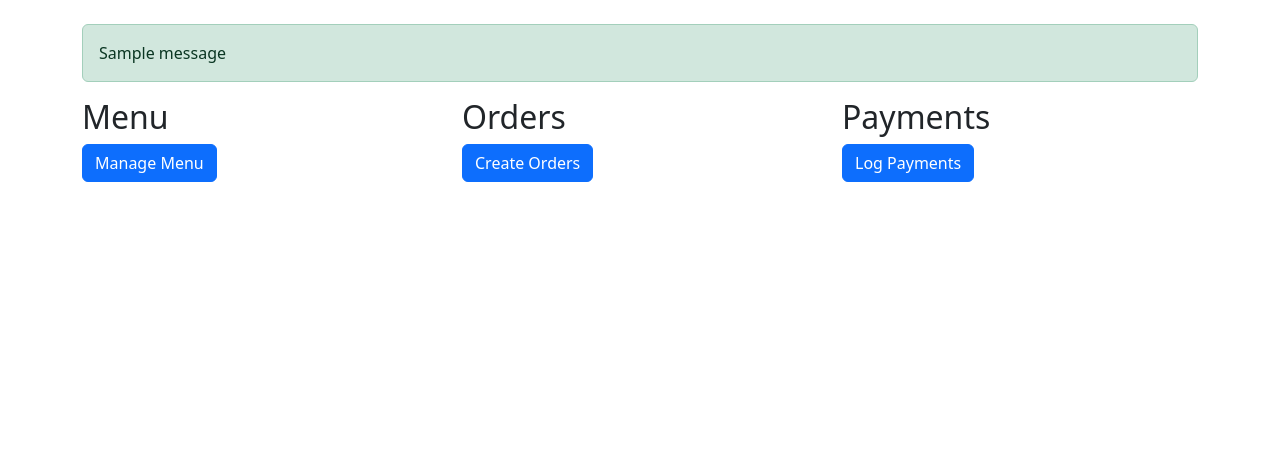
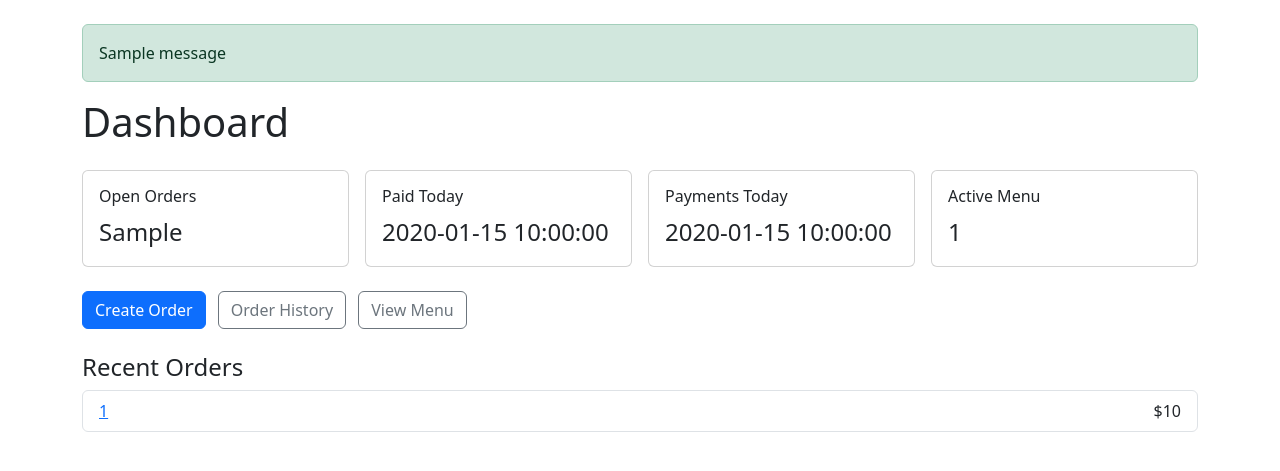
Before and after one commit to prtx/sisters_nook, a Flask app: template sisters_nook/templates/dashboard.html in a window 1280 px wide. Shown: the part 56-527 px from the top of the page. Run offline with Flask 3, Linux system fonts and the light colour scheme; the template is opened without the code that fills it: most values are stand-ins (such as "Sample title", 1, 10 or a date in 2020); one stand-in notice (Sample message) is shown.

Commit message:
feat: build full admin+employee dashboard UI

```diff
--- a/sisters_nook/app.py
+++ b/sisters_nook/app.py
@@ -1,188 +1,49 @@
 from __future__ import annotations
 
-from hashlib import sha256
-from flask import (
-    Flask,
-    flash,
-    redirect,
-    render_template,
-    request,
-    session,
-    url_for,
-)
+import os
 
-from sisters_nook.db import get_session, reset_database
+from flask import Flask, session
+
+from sisters_nook.db import get_session
 from sisters_nook.rest import api
-from sisters_nook.schema import Order, User, UserRole
-from sisters_nook.services import MenuService, OrderLineRequest, OrderService, UserService
-
-app = Flask(__name__)
-app.secret_key = "change-me-in-production"
-app.register_blueprint(api)
+from sisters_nook.routes.audit import audit_bp
+from sisters_nook.routes.auth import auth_bp
+from sisters_nook.routes.dashboard import dashboard_bp
+from sisters_nook.routes.menu import menu_bp
+from sisters_nook.routes.orders import orders_bp
+from sisters_nook.routes.payments import payments_bp
+from sisters_nook.routes.refunds import refunds_bp
+from sisters_nook.routes.users import users_bp
+from sisters_nook.schema import UserRole
+from sisters_nook.web.auth_utils import get_current_user
 
 
-def current_user() -> str | None:
-    return session.get("user_id")
+def create_app() -> Flask:
+    app = Flask(__name__)
+    app.secret_key = os.environ.get("SECRET_KEY", "change-me-in-production")
+
+    app.register_blueprint(api)
+    app.register_blueprint(auth_bp)
+    app.register_blueprint(dashboard_bp)
+    app.register_blueprint(menu_bp)
+    app.register_blueprint(orders_bp)
+    app.register_blueprint(payments_bp)
+    app.register_blueprint(refunds_bp)
+    app.register_blueprint(users_bp)
+    app.register_blueprint(audit_bp)
+
+    @app.context_processor
+    def inject_user():
+        user_id = session.get("user_id")
+        if not user_id:
+            return {"current_user": None, "is_admin": False}
+        with get_session() as db_session:
+            user = get_current_user(db_session)
+            if user is None:
+                return {"current_user": None, "is_admin": False}
+            return {"current_user": user, "is_admin": user.role == UserRole.ADMIN}
+
+    return app
 
 
-def login_required(role: UserRole):
-    def decorator(func):
-        def wrapper(*args, **kwargs):
-            user_id = current_user()
-            if not user_id:
-                flash("Login required", "warning")
-                return redirect(url_for("login"))
-            with get_session() as db_session:
-                user = db_session.get(User, user_id)
-                if user and user.role != role:
-                    flash("Unauthorized", "danger")
-                    return redirect(url_for("dashboard"))
-            return func(*args, **kwargs)
-        return wrapper
-    return decorator
-
-
-@app.route("/reset-db")
-def reset():
-    reset_database()
-    flash("Database reset", "success")
-    return redirect(url_for("dashboard"))
-
-
-def hash_password(value: str) -> str:
-    return sha256(value.encode()).hexdigest()
-
-
-@app.route("/login", methods=["GET", "POST"])
-def login():
-    if request.method == "POST":
-        email = request.form.get("email", "").strip()
-        password = request.form.get("password", "")
-        with get_session() as db_session:
-            user_service = UserService(db_session)
-            user = user_service.find_by_email(email)
-            if user and user.is_active and user.password_hash == hash_password(password):
-                session["user_id"] = user.id
-                session["user_role"] = user.role.value
-                flash("Successfully signed in.", "success")
-                return redirect(url_for("dashboard"))
-        flash("Invalid credentials.", "danger")
-    return render_template("login.html")
-
-
-@app.route("/logout")
-def logout():
-    session.pop("user_id", None)
-    session.pop("user_role", None)
-    flash("Logged out.", "info")
-    return redirect(url_for("dashboard"))
-
-
-@app.route("/")
-def dashboard():
-    return render_template("dashboard.html")
-
-
-@app.route("/menu")
-def menu():
-    with get_session() as db_session:
-        menu_service = MenuService(db_session)
-        items = menu_service.list_all()
-    return render_template("menu.html", menu_items=items)
-
-
-def parse_order_items(raw_text: str, menu_lookup: dict[str, object]) -> list[OrderLineRequest]:
-    lines = [line.strip() for line in raw_text.splitlines() if line.strip()]
-    if not lines:
-        raise ValueError("Orders must contain at least one item.")
-    parsed: list[OrderLineRequest] = []
-    for raw in lines:
-        if ":" not in raw:
-            raise ValueError("Items must be in the format Name:Qty")
-        name, qty = raw.split(":", 1)
-        item_name = name.strip().lower()
-        if not qty.strip().isdigit():
-            raise ValueError("Quantities must be numbers.")
-        item_qty = int(qty.strip())
-        if item_qty <= 0:
-            raise ValueError("Quantity must be positive.")
-        menu_item = menu_lookup.get(item_name)
-        if menu_item is None:
-            raise ValueError(f"Unknown menu item: {name.strip()}")
-        parsed.append(OrderLineRequest(menu_item_id=menu_item.id, quantity=item_qty))
-    return parsed
-
-
-@app.route("/orders", methods=["GET", "POST"])
-def orders():
-    user_id = session.get("user_id")
-    if not user_id:
-        flash("Sign in to manage orders.", "warning")
-        return redirect(url_for("login"))
-
-    with get_session() as db_session:
-        current = db_session.get(User, user_id)
-        if current is None or not current.is_active:
-            flash("Account disabled.", "danger")
-            return redirect(url_for("dashboard"))
-        menu_items = MenuService(db_session).list_active()
-        menu_lookup = {item.name.lower(): item for item in menu_items}
-        order_service = OrderService(db_session)
-        if request.method == "POST":
-            raw_items = request.form.get("items", "")
-            notes = request.form.get("notes")
-            try:
-                parsed = parse_order_items(raw_items, menu_lookup)
-                order = order_service.create_order(current, parsed, notes=notes)
-                flash(f"Order {order.order_number} created.", "success")
-            except Exception as exc:
-                flash(str(exc), "danger")
-        orders = (
-            db_session.query(Order)
-            .order_by(Order.created_at.desc())
-            .all()
-        )
-        is_admin = current.role == UserRole.ADMIN
-    return render_template(
-        "orders.html",
-        menu_items=menu_items,
-        orders=orders,
-        current_user=current,
-        is_admin=is_admin,
-    )
-
-
-@app.route("/orders/<order_id>/cancel", methods=["POST"])
-def cancel_order(order_id: str):
-    user_id = session.get("user_id")
-    if not user_id:
-        flash("Sign in to manage orders.", "warning")
-        return redirect(url_for("login"))
-
-    with get_session() as db_session:
-        current = db_session.get(User, user_id)
-        if current is None or not current.is_active:
-            flash("Account disabled.", "danger")
-            return redirect(url_for("dashboard"))
-        order_service = OrderService(db_session)
-        try:
-            order_service.cancel_order(current, order_id)
-            flash("Order cancelled.", "success")
-        except Exception as exc:
-            flash(str(exc), "danger")
-    return redirect(url_for("orders"))
-
-
-@app.route("/orders")
-def orders():
-    return render_template("placeholder.html", title="Orders", message="Order creation coming soon.")
-
-
-@app.route("/payments")
-def payments():
-    return render_template("placeholder.html", title="Payments", message="Payment logging coming soon.")
-
-
-@app.route("/refunds")
-def refunds():
-    return render_template("placeholder.html", title="Refunds", message="Refund workflow coming soon.")
+app = create_app()
--- a/sisters_nook/rest.py
+++ b/sisters_nook/rest.py
@@ -327,7 +327,7 @@ def log_payment():
 
 
 @api.route("/refunds", methods=["POST"])
-@require_roles(UserRole.ADMIN)
+@require_roles(UserRole.ADMIN, UserRole.EMPLOYEE)
 def refund_payment():
     payload = request.get_json() or {}
 
--- a/sisters_nook/services.py
+++ b/sisters_nook/services.py
@@ -375,7 +375,7 @@ class PaymentService(BaseService):
 
 class RefundService(BaseService):
     def create_refund(self, actor: User, payment_id: str, amount: Decimal, reason: str) -> Refund:
-        _ensure_admin(actor)
+        _ensure_active(actor)
         payment = self.session.get(Payment, payment_id)
         if payment is None:
             raise ValueError("Payment not found.")
--- a/sisters_nook/templates/base.html
+++ b/sisters_nook/templates/base.html
@@ -8,23 +8,37 @@
   <body>
     <nav class="navbar navbar-expand-lg navbar-dark bg-dark">
       <div class="container-fluid">
-        <a class="navbar-brand" href="{{ url_for('dashboard') }}">Sisters Nook</a>
-        <div class="collapse navbar-collapse">
+        <a class="navbar-brand" href="{{ url_for('dashboard.index') }}">Sisters Nook</a>
+        <button class="navbar-toggler" type="button" data-bs-toggle="collapse" data-bs-target="#navMain">
+          <span class="navbar-toggler-icon"></span>
+        </button>
+        <div class="collapse navbar-collapse" id="navMain">
+          <ul class="navbar-nav me-auto">
+            {% if current_user %}
+              <li class="nav-item"><a class="nav-link" href="{{ url_for('dashboard.index') }}">Dashboard</a></li>
+              <li class="nav-item"><a class="nav-link" href="{{ url_for('orders.create') }}">Create Order</a></li>
+              <li class="nav-item"><a class="nav-link" href="{{ url_for('orders.history') }}">Order History</a></li>
+              <li class="nav-item"><a class="nav-link" href="{{ url_for('menu.list_menu') }}">{% if is_admin %}Menu Management{% else %}Menu{% endif %}</a></li>
+              <li class="nav-item"><a class="nav-link" href="{{ url_for('payments.list_payments') }}">Payments</a></li>
+              {% if is_admin %}
+                <li class="nav-item"><a class="nav-link" href="{{ url_for('refunds.list_refunds') }}">Refunds</a></li>
+                <li class="nav-item"><a class="nav-link" href="{{ url_for('users.list_users') }}">Users</a></li>
+                <li class="nav-item"><a class="nav-link" href="{{ url_for('audit.list_audit') }}">Audit Log</a></li>
+              {% endif %}
+            {% endif %}
+          </ul>
           <ul class="navbar-nav ms-auto">
-            {% if session.get("user_id") %}
-              <li class="nav-item">
-                <a class="nav-link" href="{{ url_for('logout') }}">Logout</a>
-              </li>
+            {% if current_user %}
+              <li class="nav-item"><span class="nav-link text-muted">{{ current_user.email }}</span></li>
+              <li class="nav-item"><a class="nav-link" href="{{ url_for('auth.logout') }}">Logout</a></li>
             {% else %}
-              <li class="nav-item">
-                <a class="nav-link" href="{{ url_for('login') }}">Login</a>
-              </li>
+              <li class="nav-item"><a class="nav-link" href="{{ url_for('auth.login') }}">Login</a></li>
             {% endif %}
           </ul>
         </div>
       </div>
     </nav>
-    <main class="container mt-4">
+    <main class="container mt-4 mb-5">
       {% with messages = get_flashed_messages(with_categories=true) %}
         {% if messages %}
           {% for category, message in messages %}
@@ -34,5 +48,6 @@
       {% endwith %}
       {% block content %}{% endblock %}
     </main>
+    <script src="https://cdn.jsdelivr.net/npm/bootstrap@5.3.0/dist/js/bootstrap.bundle.min.js"></script>
   </body>
 </html>
--- a/sisters_nook/templates/dashboard.html
+++ b/sisters_nook/templates/dashboard.html
@@ -1,17 +1,80 @@
 {% extends "base.html" %}
 {% block content %}
-  <div class="row">
-    <div class="col-4">
-      <h2>Menu</h2>
-      <a href="{{ url_for('menu') }}" class="btn btn-primary">Manage Menu</a>
+  <h1 class="mb-4">Dashboard</h1>
+  {% if is_admin %}
+    <div class="row g-3 mb-4">
+      <div class="col-md-3"><div class="card"><div class="card-body"><h6>Today's Sales</h6><p class="fs-4 mb-0">${{ today_sales }}</p></div></div></div>
+      <div class="col-md-3"><div class="card"><div class="card-body"><h6>Open Orders</h6><p class="fs-4 mb-0">{{ order_counts.open }}</p></div></div></div>
+      <div class="col-md-3"><div class="card"><div class="card-body"><h6>Paid Orders</h6><p class="fs-4 mb-0">{{ order_counts.paid }}</p></div></div></div>
+      <div class="col-md-3"><div class="card"><div class="card-body"><h6>Refunded</h6><p class="fs-4 mb-0">{{ order_counts.refunded }}</p></div></div></div>
+      <div class="col-md-3"><div class="card"><div class="card-body"><h6>Active Menu</h6><p class="fs-4 mb-0">{{ active_menu_count }}</p></div></div></div>
+      <div class="col-md-3"><div class="card"><div class="card-body"><h6>Inactive Menu</h6><p class="fs-4 mb-0">{{ inactive_menu_count }}</p></div></div></div>
+      <div class="col-md-3"><div class="card"><div class="card-body"><h6>Users</h6><p class="fs-4 mb-0">{{ user_count }}</p></div></div></div>
     </div>
-    <div class="col-4">
-      <h2>Orders</h2>
-      <a href="{{ url_for('orders') }}" class="btn btn-primary">Create Orders</a>
+    <div class="mb-4">
+      <a href="{{ url_for('orders.create') }}" class="btn btn-primary me-2">Create Order</a>
+      <a href="{{ url_for('menu.create_menu') }}" class="btn btn-outline-primary me-2">Add Menu Item</a>
+      <a href="{{ url_for('orders.history') }}" class="btn btn-outline-secondary me-2">View Orders</a>
+      <a href="{{ url_for('users.list_users') }}" class="btn btn-outline-secondary me-2">Manage Users</a>
+      <a href="{{ url_for('refunds.list_refunds') }}" class="btn btn-outline-secondary">Refunds</a>
     </div>
-    <div class="col-4">
-      <h2>Payments</h2>
-      <a href="{{ url_for('payments') }}" class="btn btn-primary">Log Payments</a>
+    <div class="row g-4">
+      <div class="col-md-6">
+        <h4>Recent Orders</h4>
+        <ul class="list-group">
+          {% for order in recent_orders %}
+            <li class="list-group-item d-flex justify-content-between">
+              <a href="{{ url_for('orders.detail', order_id=order.id) }}">{{ order.order_number }}</a>
+              <span class="badge bg-secondary">{{ order.status.value }}</span>
+            </li>
+          {% else %}
+            <li class="list-group-item text-muted">No orders yet.</li>
+          {% endfor %}
+        </ul>
+      </div>
+      <div class="col-md-6">
+        <h4>Recent Price Changes</h4>
+        <ul class="list-group">
+          {% for change in recent_price_changes %}
+            <li class="list-group-item">${{ change.old_price }} → ${{ change.new_price }} <small class="text-muted">{{ change.changed_at.strftime('%b %d %H:%M') }}</small></li>
+          {% else %}
+            <li class="list-group-item text-muted">No price changes.</li>
+          {% endfor %}
+        </ul>
+      </div>
     </div>
-  </div>
+    {% if inactive_items %}
+      <div class="mt-4">
+        <h4>Inactive Menu Items</h4>
+        <ul class="list-group">
+          {% for item in inactive_items %}
+            <li class="list-group-item">{{ item.name }}</li>
+          {% endfor %}
+        </ul>
+      </div>
+    {% endif %}
+  {% else %}
+    <div class="row g-3 mb-4">
+      <div class="col-md-3"><div class="card"><div class="card-body"><h6>Open Orders</h6><p class="fs-4 mb-0">{{ open_orders }}</p></div></div></div>
+      <div class="col-md-3"><div class="card"><div class="card-body"><h6>Paid Today</h6><p class="fs-4 mb-0">{{ paid_today }}</p></div></div></div>
+      <div class="col-md-3"><div class="card"><div class="card-body"><h6>Payments Today</h6><p class="fs-4 mb-0">{{ payments_today }}</p></div></div></div>
+      <div class="col-md-3"><div class="card"><div class="card-body"><h6>Active Menu</h6><p class="fs-4 mb-0">{{ active_menu_count }}</p></div></div></div>
+    </div>
+    <div class="mb-4">
+      <a href="{{ url_for('orders.create') }}" class="btn btn-primary me-2">Create Order</a>
+      <a href="{{ url_for('orders.history') }}" class="btn btn-outline-secondary me-2">Order History</a>
+      <a href="{{ url_for('menu.list_menu') }}" class="btn btn-outline-secondary">View Menu</a>
+    </div>
+    <h4>Recent Orders</h4>
+    <ul class="list-group">
+      {% for order in recent_orders %}
+        <li class="list-group-item d-flex justify-content-between">
+          <a href="{{ url_for('orders.detail', order_id=order.id) }}">{{ order.order_number }}</a>
+          <span>${{ order.grand_total }}</span>
+        </li>
+      {% else %}
+        <li class="list-group-item text-muted">No orders yet.</li>
+      {% endfor %}
+    </ul>
+  {% endif %}
 {% endblock %}
--- a/sisters_nook/templates/login.html
+++ b/sisters_nook/templates/login.html
@@ -1,5 +1,4 @@
 {% extends "base.html" %}
-
 {% block content %}
   <div class="row justify-content-center">
     <div class="col-md-6">
--- a/sisters_nook/templates/placeholder.html
+++ /dev/null
@@ -1,5 +0,0 @@
-{% extends "base.html" %}
-{% block content %}
-  <h2>{{ title }}</h2>
-  <p>{{ message }}</p>
-{% endblock %}
```
Also changed, not shown: sisters_nook/cli.py (+10 -2 lines), sisters_nook/templates/menu.html (deleted, +0 -17 lines), sisters_nook/templates/orders.html (deleted, +0 -98 lines), tests/test_api/test_permissions.py (+3 -3 lines), tests/test_api/test_refund.py (+2 -2 lines), tests/test_services/test_permissions.py (+3 -3 lines), tests/test_services/test_refund.py (+3 -3 lines), README.md.
